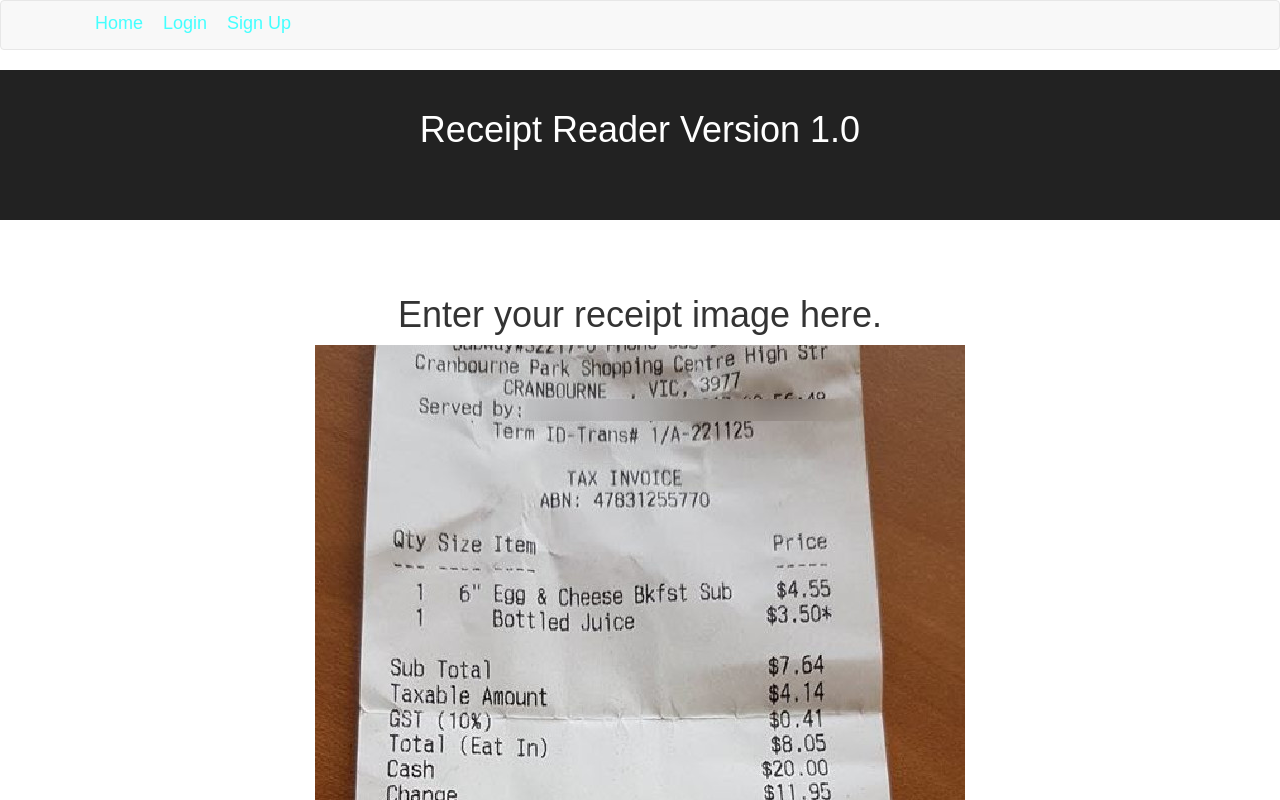
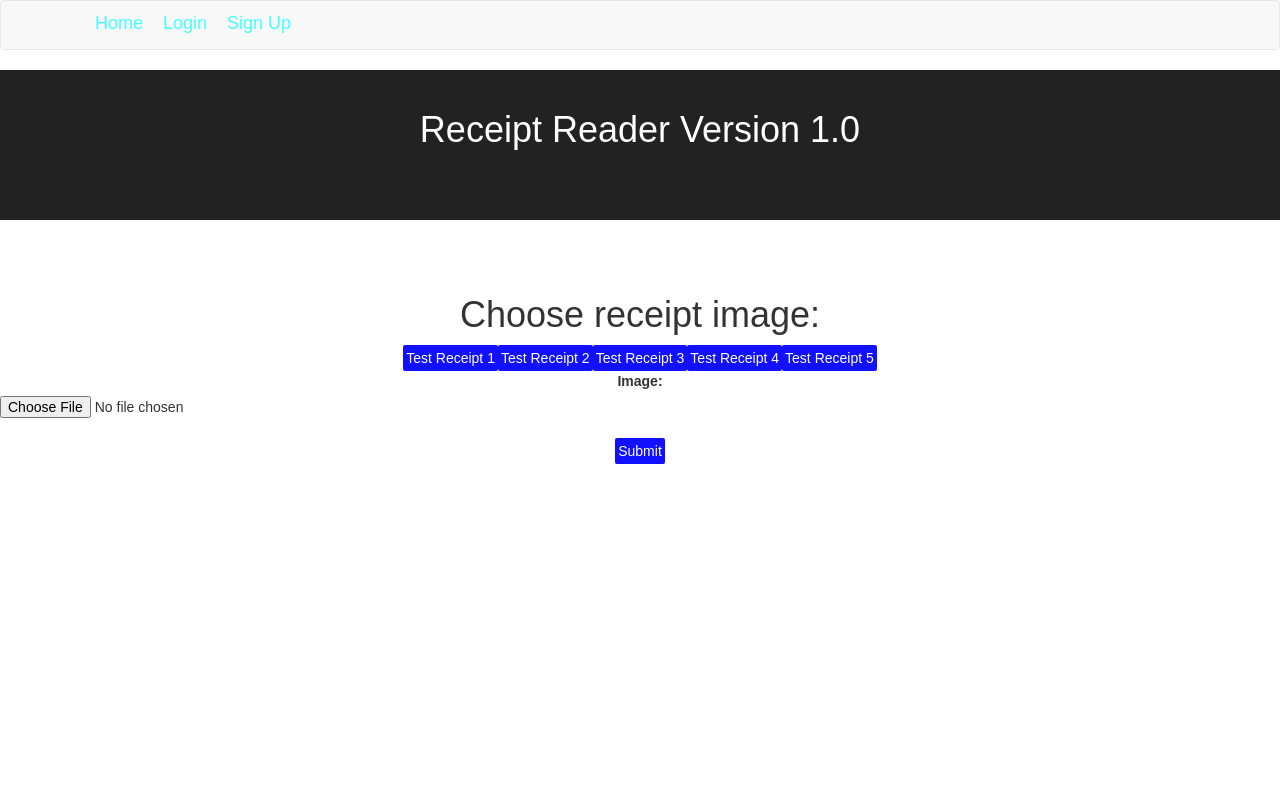
Before and after one commit to taibayard/pebble-in-shoe, a React (Create React App) app in the folder client/: page /newreceipt in a window 1280 px wide. Shown: the top 800 px of the page. Built offline with nearby package versions, Linux system fonts and the light colour scheme.

Commit message:
added instructions for something on newReceipt.js

```diff
--- a/client/src/receipt/NewReceipt.js
+++ b/client/src/receipt/NewReceipt.js
@@ -12,8 +12,15 @@
 
 	handleSubmit = (e) => {
 		e.preventDefault();
+
+		// here is where you can put the image links - then match name of button to one of the positions in the array
+		const imgURL = ['http://cdn.newsapi.com.au/image/v1/b1b236b31ff63cb3a7a3ef82916f24c3?width=650',
+		'', '', '', '']
 		const apiURL = 'https://api.ocr.space/parse/image'
-		const imgURL = 'http://cdn.newsapi.com.au/image/v1/b1b236b31ff63cb3a7a3ef82916f24c3?width=650'
+
+		// set this equal to whatever image url matches the button pressed
+		// and use this in the formData Object
+		const img = ''
 
 
 		//Prepare form data
@@ -55,9 +62,12 @@
 	render() {
 		return(
 			<div>
-				<h1> Enter your receipt image here.</h1>
-				<img src="../img/test_receipt.jpg" alt="Receipt"></img>
-
+				<h1> Choose receipt image:</h1>
+				<input value="Test Receipt 1" name="receipt1" type="submit" className="btn-primary" />
+				<input value="Test Receipt 2" name="receipt2" type="submit" className="btn-primary" />
+				<input value="Test Receipt 3" name="receipt3" type="submit" className="btn-primary" />
+				<input value="Test Receipt 4" name="receipt4" type="submit" className="btn-primary" />
+				<input value="Test Receipt 5" name="receipt5" type="submit" className="btn-primary" />
 				<form onSubmit={this.handleSubmit}>
 					<label>Image: </label>
 					<br/>
```
